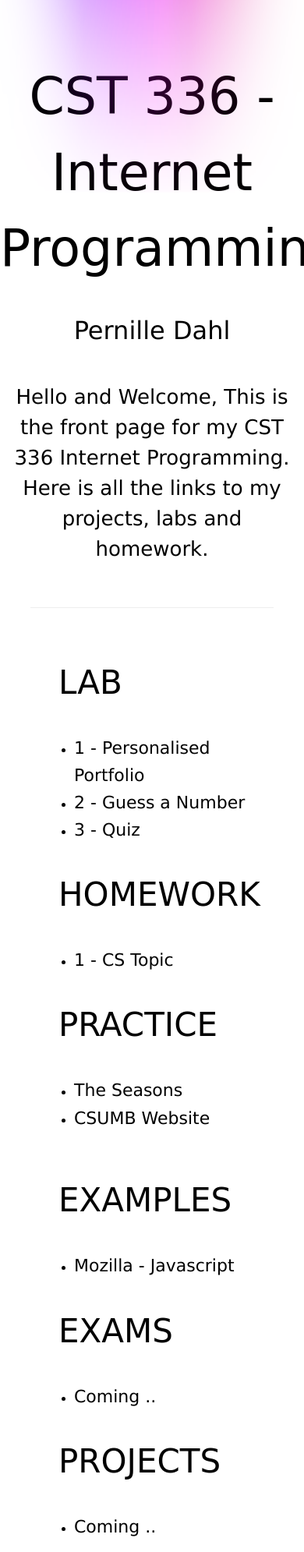
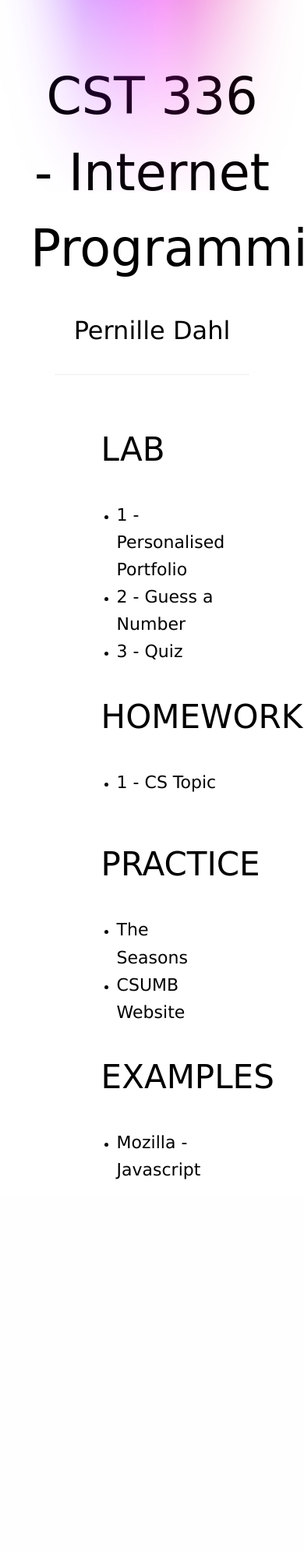
Before and after one commit to pdahl95/s2019cst336, a PHP site: page / in a window 390 px wide; the page is wider, and only the part inside the window is pictured. Shown: that part at 78% size. After the commit the page ends 1513 px from the top of that part, so only its background shows below. Run offline with PHP 8.4, Linux system fonts and the light colour scheme; some web fonts are replaced.

Commit message:
fixed width to responsive

```diff
--- a/index.html
+++ b/index.html
@@ -16,13 +16,6 @@
         <h1 class="headerTitle"> CST 336 - Internet Programming </h1>
         <p class="name"> Pernille Dahl </p>
     </header>
-
-    <div class="welcome">
-        Hello and Welcome, This is the front page for my CST 336 Internet Programming. <br> Here is all the links to my projects, labs and homework.
-
-    </div>
-
-    <br><br>
 
     <hr>
 
@@ -45,18 +38,17 @@
 
             </ul>
         </div>
-
-        <div class="w3-third">
+    </div>
+    <br>
+    <!-- New Row -->
+     <div class="w3-row-padding">
+          <div class="w3-third">
             <h1 class="title">PRACTICE</h1>
             <ul>
                 <li> <a href="https://s2019cst336-pdahl95.herokuapp.com/practise/p1/index.html"> The Seasons  </a> </li>
                 <li> <a href="https://s2019cst336-pdahl95.herokuapp.com/practise/p2"> CSUMB Website  </a> </li>
             </ul>
         </div>
-    </div>
-    <br>
-    <!-- New Row -->
-     <div class="w3-row-padding">
         <div class="w3-third">
             <h1 class="title">EXAMPLES</h1>
             <ul>
@@ -64,20 +56,20 @@
             </ul>
         </div>
 
-        <div class="w3-third">
-            <h1 class="title">EXAMS</h1>
-            <ul>
-                <li> <a href=""> Coming .. </a> </li>
+        <!--<div class="w3-third">-->
+        <!--    <h1 class="title">EXAMS</h1>-->
+        <!--    <ul>-->
+        <!--        <li> <a href=""> Coming .. </a> </li>-->
 
-            </ul>
-        </div>
+        <!--    </ul>-->
+        <!--</div>-->
 
-        <div class="w3-third">
-            <h1 class="title">PROJECTS</h1>
-            <ul>
-                <li> <a href=""> Coming .. </a>  </li>
-            </ul>
-        </div>
+        <!--<div class="w3-third">-->
+        <!--    <h1 class="title">PROJECTS</h1>-->
+        <!--    <ul>-->
+        <!--        <li> <a href=""> Coming .. </a>  </li>-->
+        <!--    </ul>-->
+        <!--</div>-->
     </div>
 
 
--- a/style.css
+++ b/style.css
@@ -1,3 +1,7 @@
+body{
+    width:80%;
+    margin: 0 auto;
+}
 .welcome {
     text-align: center;
     padding: 10px;
@@ -48,7 +52,7 @@ a:hover{
     font-size: 22px;
 }
 .w3-row-padding{
-    width: 80%;
+    width: 65%;
     /*border: 2px solid black;*/
     margin: 0 auto;
 }
@@ -61,13 +65,8 @@ hr{
     margin: 0 auto;
     /*padding: 20px;*/
 }
-/*.lab,.homework, .examples, .practise {*/
-/*    width: 50%;*/
-/*    height: 50%;*/
-    /*border: solid 1px red;*/
-/*}*/
-/*#row1, #row2 {*/
-/*    display: flex;*/
-/*    margin: auto;*/
-/*    width: 50%;*/
-/*}*/
+@media screen and (min-width: 600px) {
+  .w3-third{
+      width:50%;
+  }
+}
```
